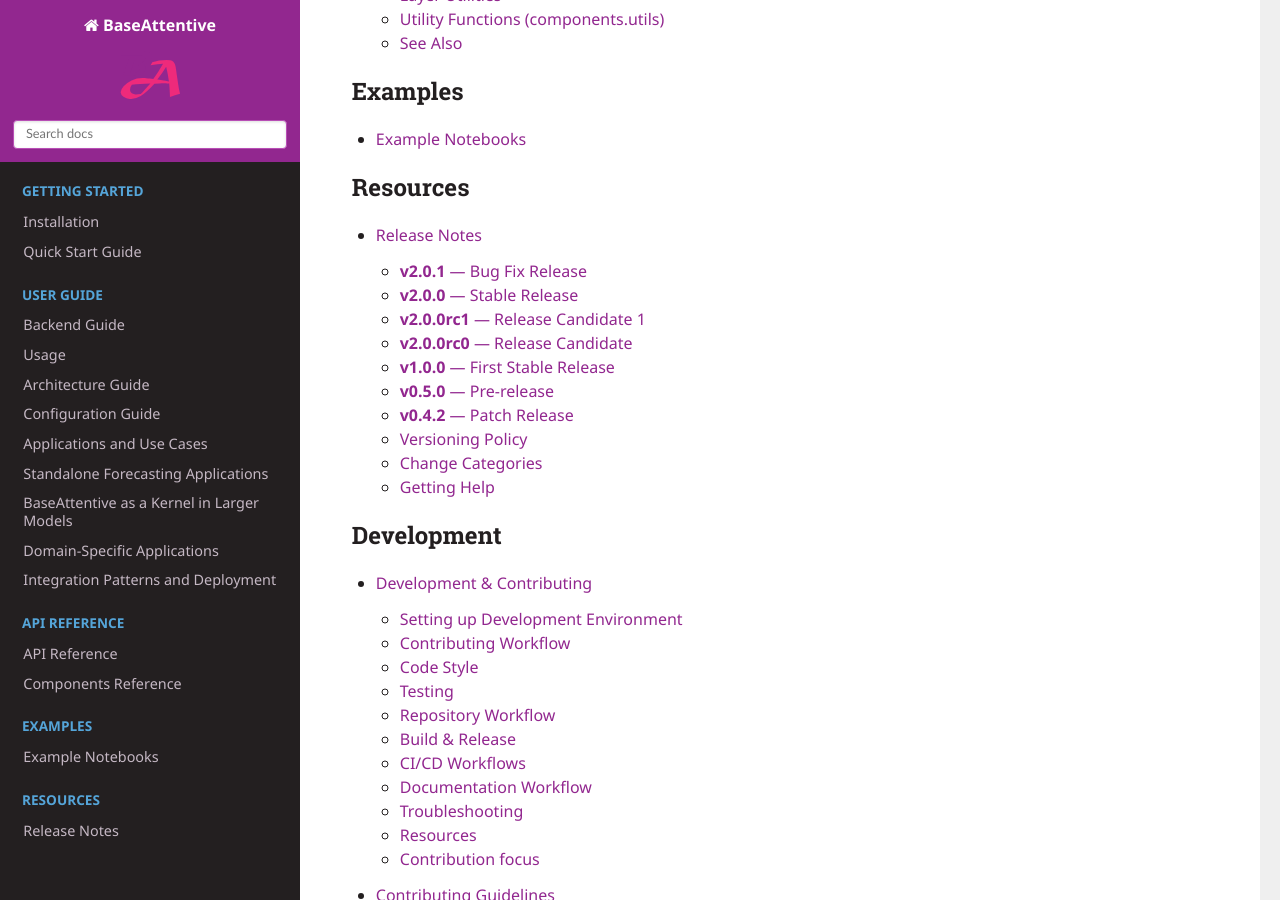
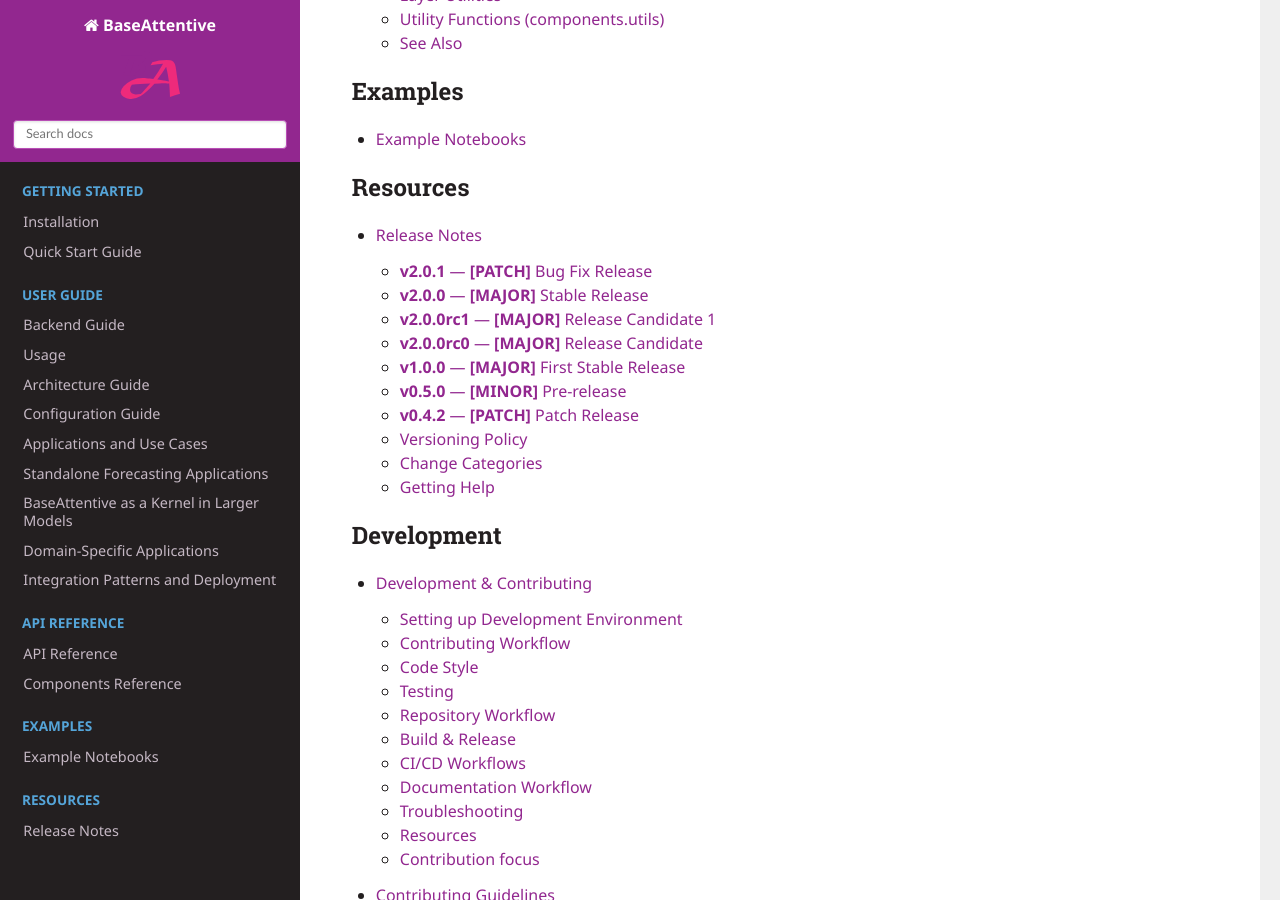
Before and after one commit to earthai-tech/base-attentive, a Sphinx documentation site: the page built from docs/index.rst, in a window 1280 px wide and 900 px high, scrolled down 5118 px. Built offline with Sphinx 7.4.7 and the Read the Docs theme 3.1.0, drawn with Linux system fonts in a browser that asks for light colours; pages that are not in the unit, such as notebooks, are missing from menus.

Commit message:
docs: replace shields.io badge images with plain-text substitutions
The image-based badges (shields.io URLs) were unreliable — some URLs
used invalid color names (e.g. "security-critical") and external images
can fail to load on ReadTheDocs.  All |Feature|, |Bugfix|, |Internal|,
|Breaking|, |Security|, etc. substitutions are now plain bold-text
labels that always render regardless of network access.

Co-Authored-By: EarthAI Tech <etanoyau@gmail.com>

```diff
--- a/docs/conf.py
+++ b/docs/conf.py
@@ -125,47 +125,20 @@
     ]
 }
 
-# Badge and substitution definitions for reStructuredText
+# Badge and substitution definitions for reStructuredText.
+# Plain-text replacements are used instead of shields.io image badges so
+# that labels always render regardless of network access or RTD image policy.
 rst_prolog = """
-.. |Feature| image:: https://img.shields.io/badge/type-feature-brightgreen.svg
-   :alt: Feature
-   :target: #features
-
-.. |Fix| image:: https://img.shields.io/badge/type-fix-blue.svg
-   :alt: Bug Fix
-   :target: #bug-fixes
-
-.. |Bug| image:: https://img.shields.io/badge/type-bug_fix-blue.svg
-   :alt: Bug Fix
-   :target: #bug-fixes
-
-.. |Bugfix| image:: https://img.shields.io/badge/type-bugfix-blue.svg
-   :alt: Bug Fix
-   :target: #bug-fixes
-
-.. |Dependencies| image:: https://img.shields.io/badge/type-dependencies-orange.svg
-   :alt: Dependencies
-   :target: #dependencies
-
-.. |Internal| image:: https://img.shields.io/badge/type-internal-gray.svg
-   :alt: Internal
-   :target: #internal
-
-.. |MAJOR| image:: https://img.shields.io/badge/version-MAJOR-red.svg
-   :alt: MAJOR Version Change
-
-.. |MINOR| image:: https://img.shields.io/badge/version-MINOR-yellow.svg
-   :alt: MINOR Version Change
-
-.. |PATCH| image:: https://img.shields.io/badge/version-PATCH-green.svg
-   :alt: PATCH Version Change
-
-.. |Breaking| image:: https://img.shields.io/badge/breaking-yes-red.svg
-   :alt: Breaking Change
-
-.. |Deprecated| image:: https://img.shields.io/badge/status-deprecated-yellow.svg
-   :alt: Deprecated
-
-.. |Security| image:: https://img.shields.io/badge/type-security-critical.svg
-   :alt: Security
+.. |Feature|      replace:: **[Feature]**
+.. |Fix|          replace:: **[Fix]**
+.. |Bug|          replace:: **[Bug]**
+.. |Bugfix|       replace:: **[Bugfix]**
+.. |Dependencies| replace:: **[Dependencies]**
+.. |Internal|     replace:: **[Internal]**
+.. |MAJOR|        replace:: **[MAJOR]**
+.. |MINOR|        replace:: **[MINOR]**
+.. |PATCH|        replace:: **[PATCH]**
+.. |Breaking|     replace:: **[Breaking]**
+.. |Deprecated|   replace:: **[Deprecated]**
+.. |Security|     replace:: **[Security]**
 """
```
